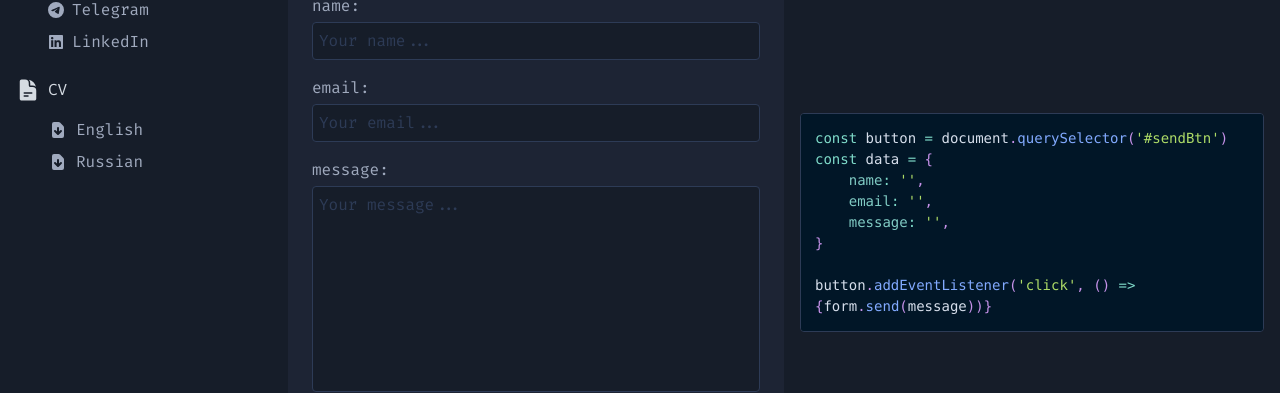
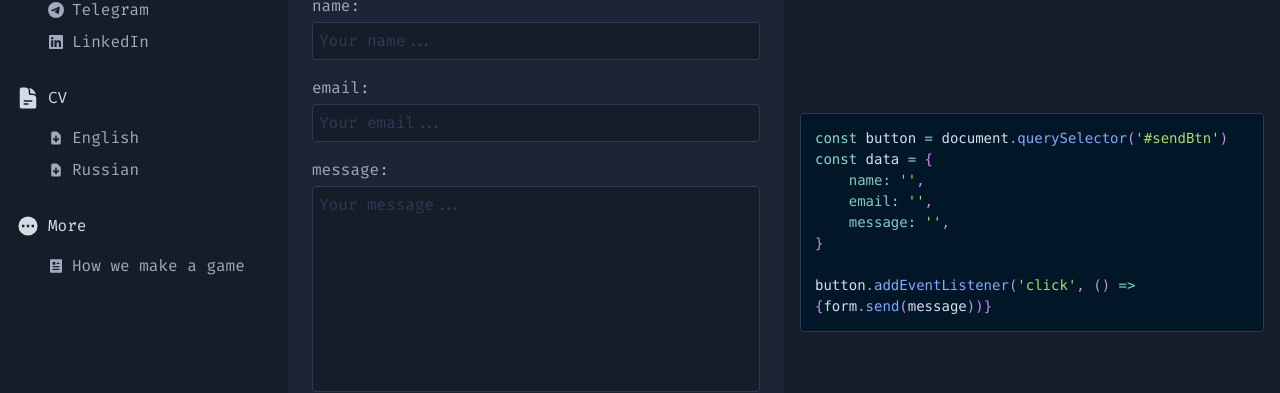
Before and after one commit to xmal0x/webdev-portfolio, a React (Create React App) app: page /contacts in a window 1280 px wide. Shown: the part 178-571 px from the top of the page. Built offline with nearby package versions, Linux system fonts and the light colour scheme; no server answers.

Commit message:
refactoring contacts page

```diff
--- /dev/null
+++ b/src/components/Contacts/LinksSection/LinksSection.tsx
@@ -0,0 +1,21 @@
+import {LinksSectionProps} from "@constants";
+
+const LinksSection = ({title, links, icon, containerClasses = ''}: LinksSectionProps) => {
+    return (
+        <div className={`md:mb-8 mb-2 ${containerClasses}`}>
+            <p className="text-white-text items-center mb-4 md:flex hidden">{icon}{title}</p>
+            <ul className="md:pl-8 ">
+                {links.map(({id, text, icon, link}) => (
+                    <li key={id}>
+                        <a href={link} target="_blank" rel="noreferrer"
+                           className='flex items-center hover:text-white cursor-pointer mb-2 gap-2'>
+                            {icon} {text}
+                        </a>
+                    </li>
+                ))}
+            </ul>
+        </div>
+    )
+}
+
+export default LinksSection
--- a/src/components/index.ts
+++ b/src/components/index.ts
@@ -14,6 +14,7 @@ import BioSection from "./About/Bio/BioSection"
 import EducationSection from "./About/Education/EducationSection"
 import Stage from "./About/Stage/Stage"
 import DropdownMenu from "./UI/DropdownMenu/DropdownMenu"
+import LinksSection from "./Contacts/LinksSection/LinksSection"
 
 export {
     Footer,
@@ -31,5 +32,6 @@ export {
     EducationSection,
     Stage,
     Button,
-    DropdownMenu
+    DropdownMenu,
+    LinksSection
 }
--- a/src/constants/index.tsx
+++ b/src/constants/index.tsx
@@ -14,6 +14,9 @@ import {
 } from "react-icons/si"
 
 import {Link} from "@types"
+import React from "react";
+import {RiArticleFill} from 'react-icons/ri'
+import {HiDocumentDownload} from "react-icons/hi";
 
 export const infoSections = [
     {
@@ -58,6 +61,30 @@ export const contacts: Link[] = [
         icon: <FaLinkedin className="contacts-icon"/>,
         link: 'https://www.linkedin.com/in/kgalkin/'
     },
+]
+
+export const otherLinks: Link[] = [
+    {
+        id: 1,
+        text: 'How we make a game',
+        link: 'https://habr.com/p/756264/',
+        icon: <RiArticleFill className="contacts-icon"/>
+    }
+]
+
+export const cvLinks: Link[] = [
+    {
+        id: 1,
+        link: '/kgalkin_en_cv.pdf',
+        text: 'English',
+        icon: <HiDocumentDownload className="contacts-icon"/>
+    },
+    {
+        id: 2,
+        link: '/kgalkin_ru_cv.pdf',
+        text: 'Russian',
+        icon: <HiDocumentDownload className="contacts-icon"/>
+    }
 ]
 
 export const filters = [
@@ -199,3 +226,10 @@ export const menuLinks = [
         link: '/projects',
     },
 ]
+
+export interface LinksSectionProps {
+    title: string,
+    icon: React.ReactNode,
+    links: Link[],
+    containerClasses?: string
+}
--- a/src/pages/Contacts/Contacts.tsx
+++ b/src/pages/Contacts/Contacts.tsx
@@ -1,14 +1,14 @@
 import React, {useEffect, useState} from "react"
 import emailjs from 'emailjs-com'
 import {HiDocumentText, HiGlobeAlt} from "react-icons/hi2"
-import {HiDocumentDownload} from "react-icons/hi";
+import {HiDotsCircleHorizontal} from "react-icons/hi";
 import {RiDownloadCloudFill} from "react-icons/ri";
 
-import {CodeForm, ContactForm, Sidebar} from "@components"
+import {CodeForm, ContactForm, LinksSection, Sidebar} from "@components"
 import {withOpacityTransition, withPageStyles} from "@hoc"
 
 import {FormData} from '@types'
-import {contacts} from "@constants"
+import {contacts, cvLinks, otherLinks} from "@constants"
 import {Link} from "react-router-dom";
 
 
@@ -50,37 +50,25 @@ const Contacts = () => {
     return (
         <div className="flex text-gray-text w-full mx-auto md:flex-row flex-col">
             <Sidebar>
-                <div>
-                    <p className="text-white-text items-center mb-4 md:flex hidden"><HiGlobeAlt
-                        className="w-6 h-6 object-contain mr-2"/>Contacts</p>
-                    <ul className="md:pl-8 ">
-                        {contacts.map(({id, text, icon, link}) => (
-                            <li key={id}>
-                                <a href={link} target="_blank" rel="noreferrer"
-                                   className='flex items-center hover:text-white cursor-pointer mb-2 gap-2'>
-                                    {icon} {text}
-                                </a>
-                            </li>
-                        ))}
-                    </ul>
-                </div>
-                <div className="md:block hidden mt-6">
-                    <p className="text-white-text items-center mb-4 md:flex hidden"><HiDocumentText
-                        className="w-6 h-6 object-contain mr-2"/>CV</p>
-                    <ul className="md:pl-8 ">
-                        <li className="mb-2 hover:text-white">
-                            <Link to="/kgalkin_en_cv.pdf" target="_blank"
-                                  className="flex items-center gap-2"><HiDocumentDownload
-                                className="w-5 h-5 object-contain"/>English</Link>
-                        </li>
-                        <li className="hover:text-white">
-                            <Link to="/kgalkin_ru_cv.pdf" target="_blank"
-                                  className="flex items-center gap-2"><HiDocumentDownload
-                                className="w-5 h-5 object-contain"/>Russian</Link>
 
-                        </li>
-                    </ul>
-                </div>
+                <LinksSection
+                    title="Contacts"
+                    icon={<HiGlobeAlt className="w-6 h-6 object-contain mr-2"/>}
+                    links={contacts}/>
+
+
+                <LinksSection
+                    title="CV"
+                    icon={<HiDocumentText className="w-6 h-6 object-contain mr-2"/>}
+                    links={cvLinks} containerClasses="md:block hidden"/>
+
+
+                <div className="md:hidden flex my-2 border-t border-secondary-gray"></div>
+                <LinksSection
+                    title="More"
+                    icon={<HiDotsCircleHorizontal className="w-6 h-6 object-contain mr-2"/>}
+                    links={otherLinks}/>
+
                 <div className="md:hidden flex mt-2 border-t border-secondary-gray">
                     <p className="flex items-center gap-2 mt-2"><RiDownloadCloudFill
                         className="w-4 h-4 object-contain"/>Download my CV
```
Also changed, not shown: 2 other files (tests, documents, lock files or other folders).
